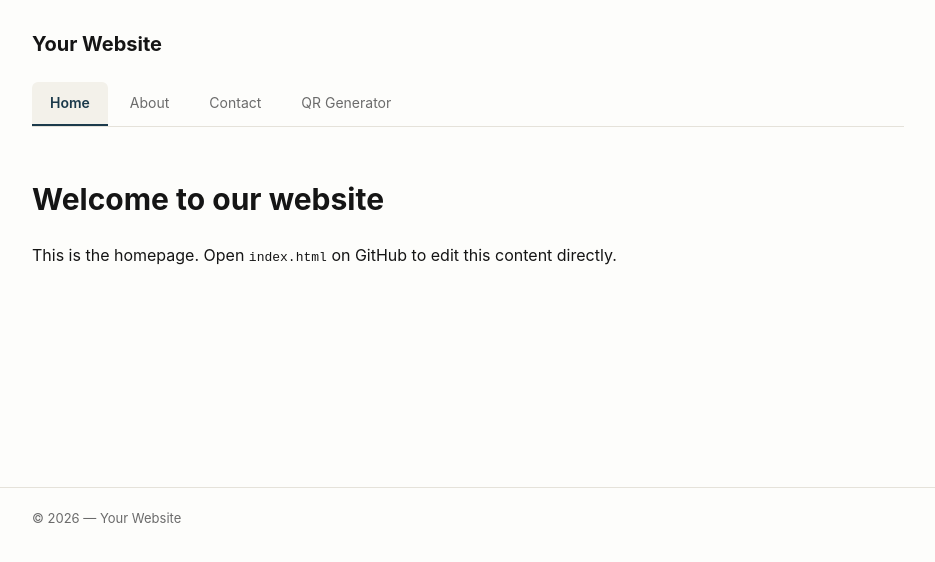
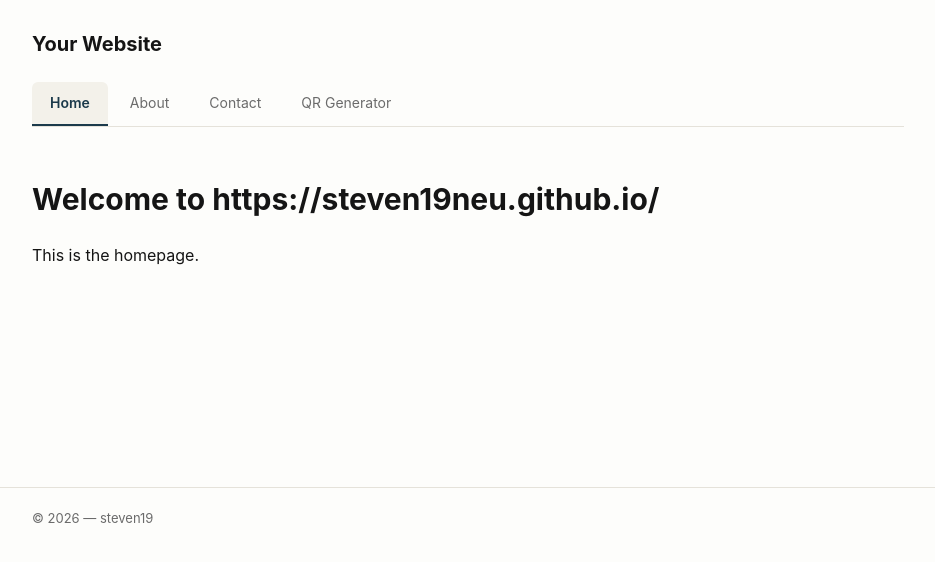
Before and after one commit to steven19neu/home, a plain HTML site: page index.html in a window 1280 px wide. Shown: the whole page, without its empty margins (172-1107 px from the left). Drawn offline with Linux system fonts and the light colour scheme.

Commit message:
Update index.html

```diff
--- a/index.html
+++ b/index.html
@@ -3,7 +3,7 @@
 <head>
 <meta charset="UTF-8">
 <meta name="viewport" content="width=device-width, initial-scale=1">
-<title>Home — Your Website</title>
+<title>Home — Steven19's tools</title>
 <link rel="stylesheet" href="style.css">
 </head>
 <body>
@@ -20,12 +20,12 @@
   </header>
 
   <main class="wrap content">
-    <h1>Welcome to our website</h1>
-    <p>This is the homepage. Open <code>index.html</code> on GitHub to edit this content directly.</p>
+    <h1>Welcome to https://steven19neu.github.io/</h1>
+    <p>This is the homepage.</p>
   </main>
 
   <footer class="site-footer">
-    <div class="wrap">© 2026 — Your Website</div>
+    <div class="wrap">© 2026 — steven19</div>
   </footer>
 </body>
 </html>
```
